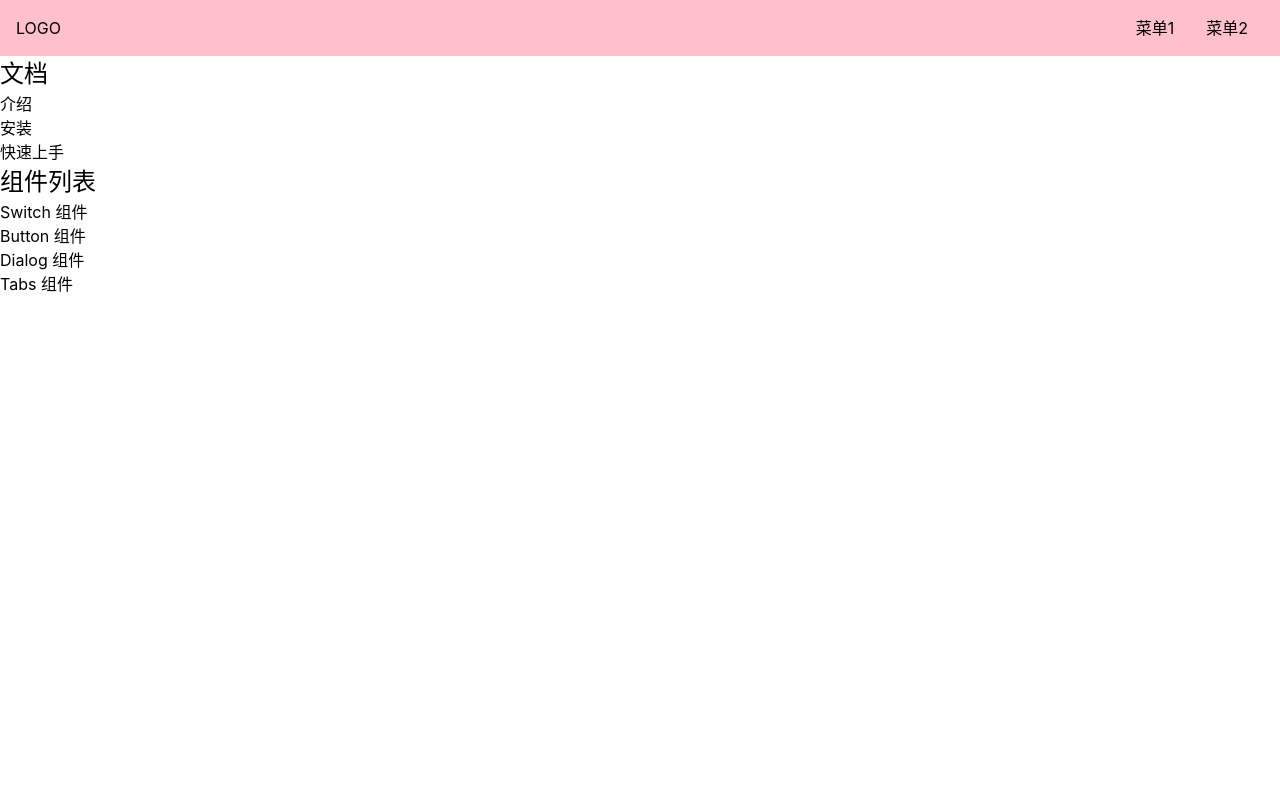
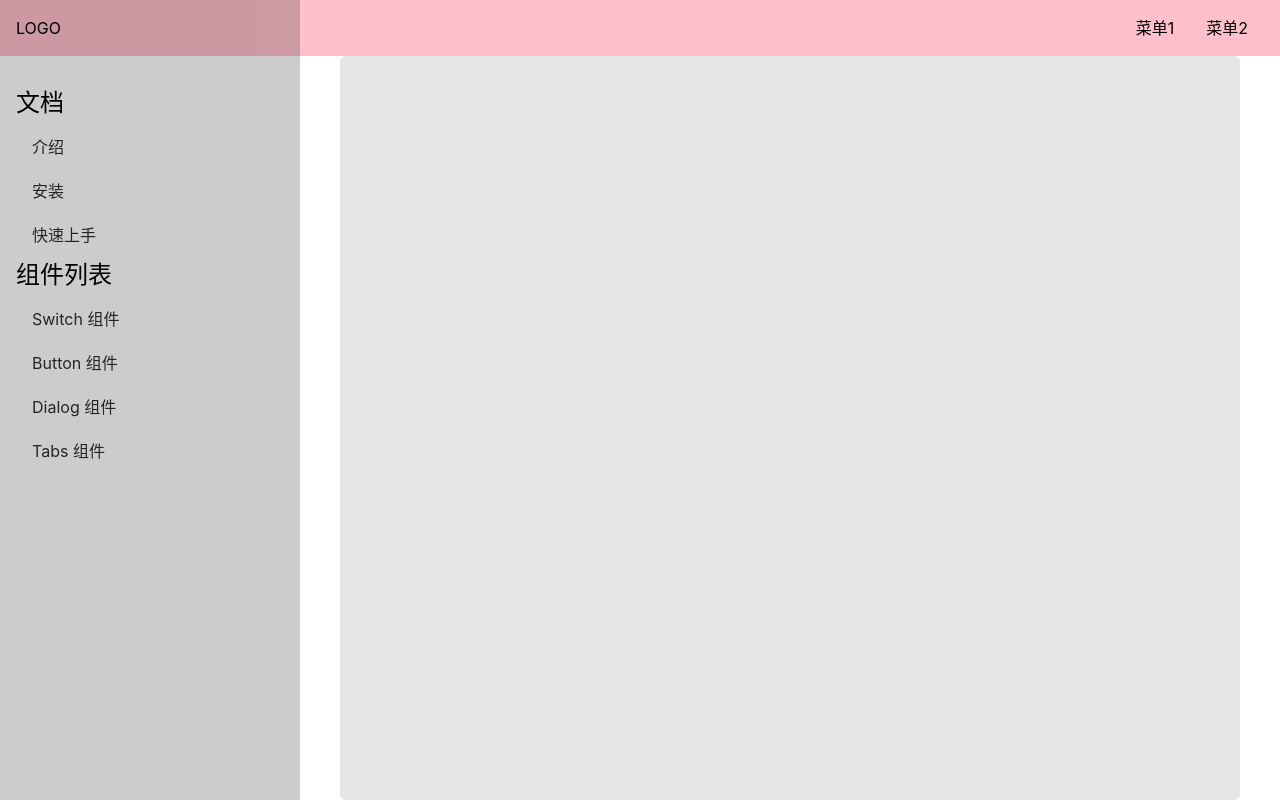
Before and after one commit to The-Duan/Vue3-corgi-UI, a Vue app: page /#/doc in a window 1280 px wide. Built offline with nearby package versions, Linux system fonts and the light colour scheme.

Commit message:
修改css

```diff
--- a/src/views/Doc.vue
+++ b/src/views/Doc.vue
@@ -50,5 +50,72 @@ export default {
 </script>
 
 <style lang="scss" scoped>
-
+$padding-spacing: 200px;
+.router-link-active {
+  color: #c66844;
+  background: #9fcfc4;
+}
+.layout {
+  display: flex;
+  flex-direction: column;
+  height: 100vh;
+  >.nav {
+    flex-shrink: 0;
+  }
+  >.content {
+    flex-grow: 1;
+    padding: 0 40px 0 340px;
+    display: flex;
+    >aside {
+      flex-shrink: 0;
+      background: rgba($color: #000000, $alpha: .2);
+      min-width: 300px;
+      position: fixed;
+      top: 0;
+      left: 0;
+      padding: 85px 0 16px;
+      height: 100%;
+      z-index: 5;
+      >div {
+        display: flex;
+        flex-direction: column;
+        width: 100%;
+        >h2 {
+          margin-bottom: 4px;
+          padding-left: 16px;
+        }
+        >ol {
+          >li {
+            a {
+              display: block;
+              padding: 10px 32px;
+              color: lighten(rgb(0,0,0), 14%);
+            }
+          }
+        }
+      }
+    }
+    >main {
+      flex-grow: 1;
+      padding: 16px;
+      background: rgba($color: #000000, $alpha: .1);
+      border-radius: 6px;
+      overflow: auto;
+    }
+    @media (max-width: 896px) {
+      padding: 44px 0 0 0;
+      >aside {
+        background: #f9f9f9;
+      }
+      >main {
+        background: rgba(0,0,0,.1);
+      }
+    }
+    @media (max-width: 500px) {
+      >aside {
+        min-width: 50%;
+      }
+    }
+  }
+}
 </style>
```
